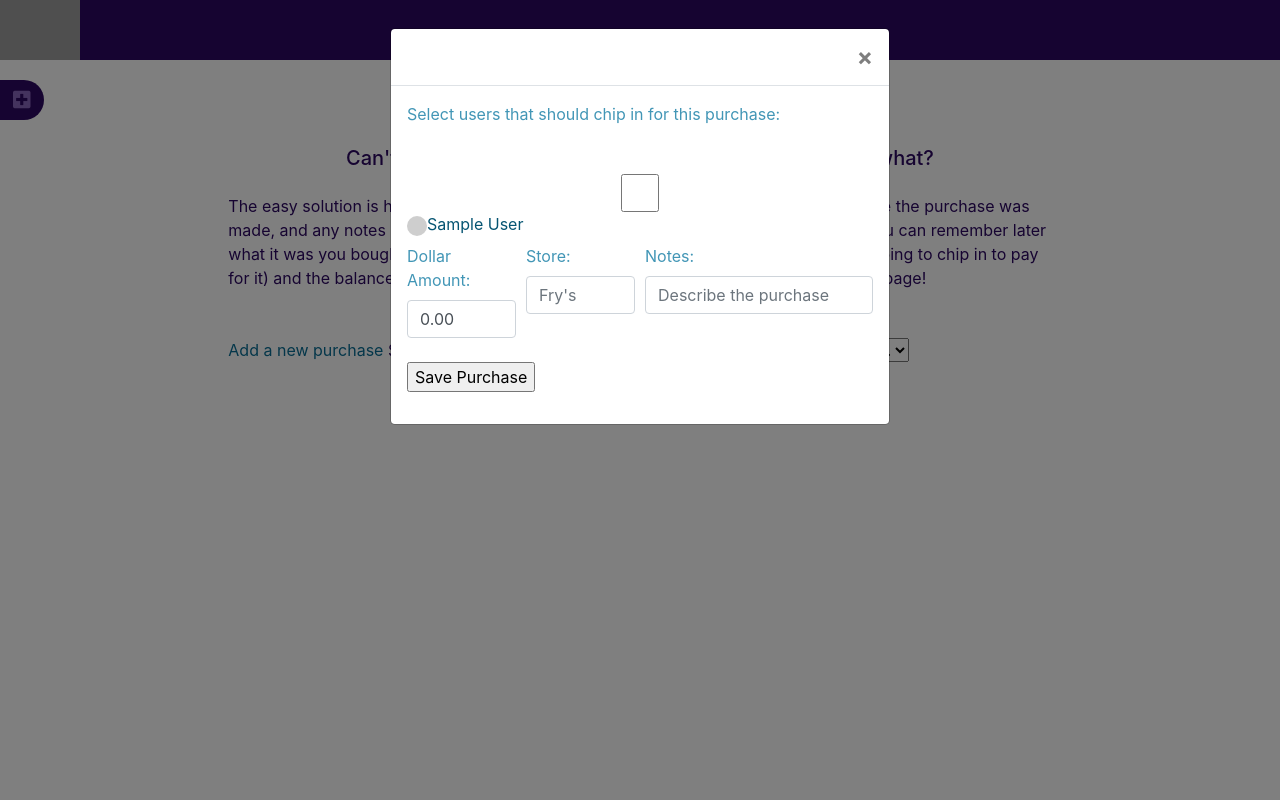
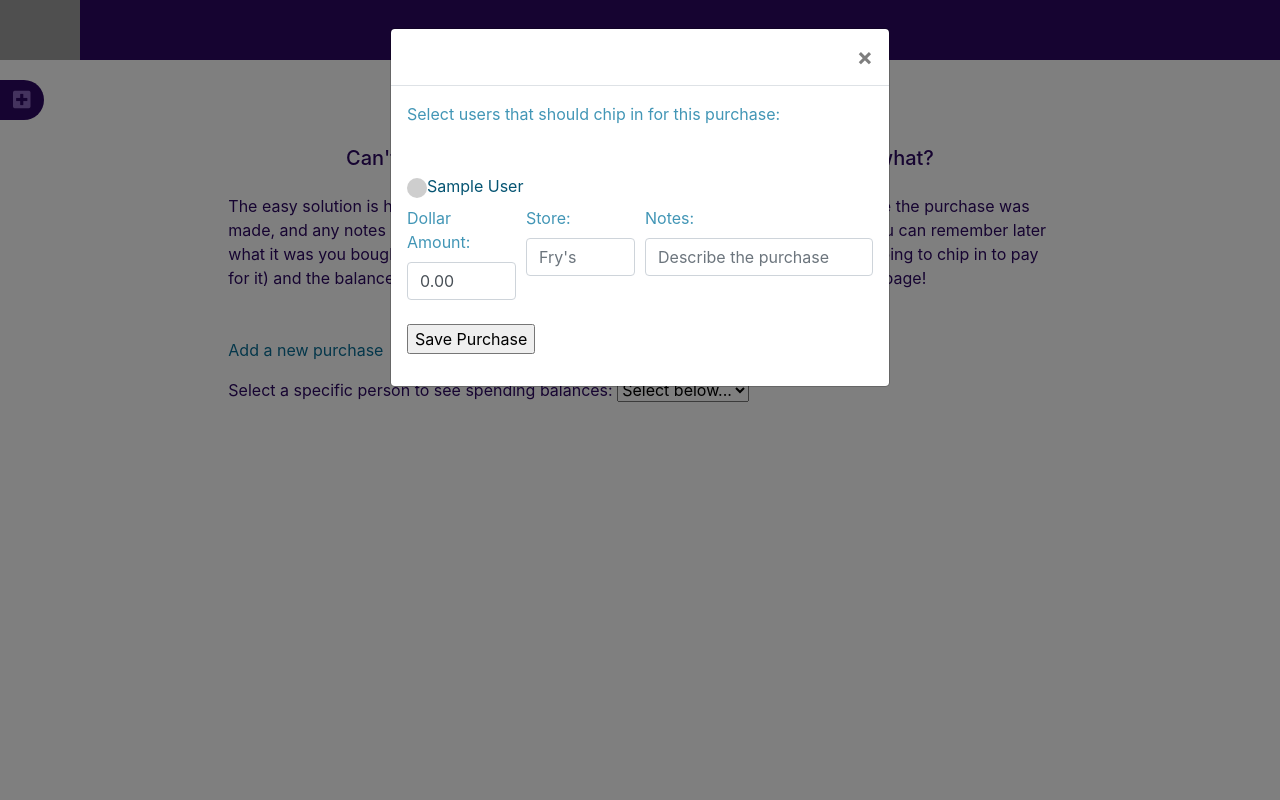
Before and after one commit to jdunbrack/a-sorted-home, a Django app: template apps/balances/templates/balances/index.html in a window 1280 px wide, after a click on "Add a new purchase". Run offline with Django 3.2, Linux system fonts and the light colour scheme; the template is opened without the code that fills it: most values are stand-ins (such as "Sample title", 1, 10 or a date in 2020); some libraries are stand-ins or nearby versions; grey boxes are pictures that could not be loaded.

Commit message:
minor updates

```diff
--- a/apps/balances/templates/balances/index.html
+++ b/apps/balances/templates/balances/index.html
@@ -49,7 +49,7 @@
                                 {% csrf_token %}
                                 <p class="d-block mb-5 text-muted">Select users that should chip in for this purchase:</p>
                                 {% for member in home_members %}
-                                    <input type="checkbox" class="form-control" class="hide-me" id="checkbox{{member.id}}" name="splits" value="{{member.id}}" {% if home_members|length == 1 %}selected{% endif %}>
+                                    <input type="checkbox" class="form-control hide-me" id="checkbox{{member.id}}" name="splits" value="{{member.id}}" {% if home_members|length == 1 %}selected{% endif %}>
                                     <label for="checkbox{{member.id}}"><img class="small-profile-pic" src="{{member.profile_pic}}">{{member.first_name}} {{member.last_name}}</label>
                                 {% endfor %}
                                 <div class="form-row">
@@ -72,7 +72,7 @@
                     </div>
                 </div>
             </div>
-            <a href="#" id="add-purchase" data-toggle="modal" data-target="#addPurchaseModal">Add a new purchase</a>
+            <p><a href="#" id="add-purchase" data-toggle="modal" data-target="#addPurchaseModal">Add a new purchase</a></p>
             Select a specific person to see spending balances:
             <select id="payee-select" name="payee">
                 <option selected>Select below...</option>
```
